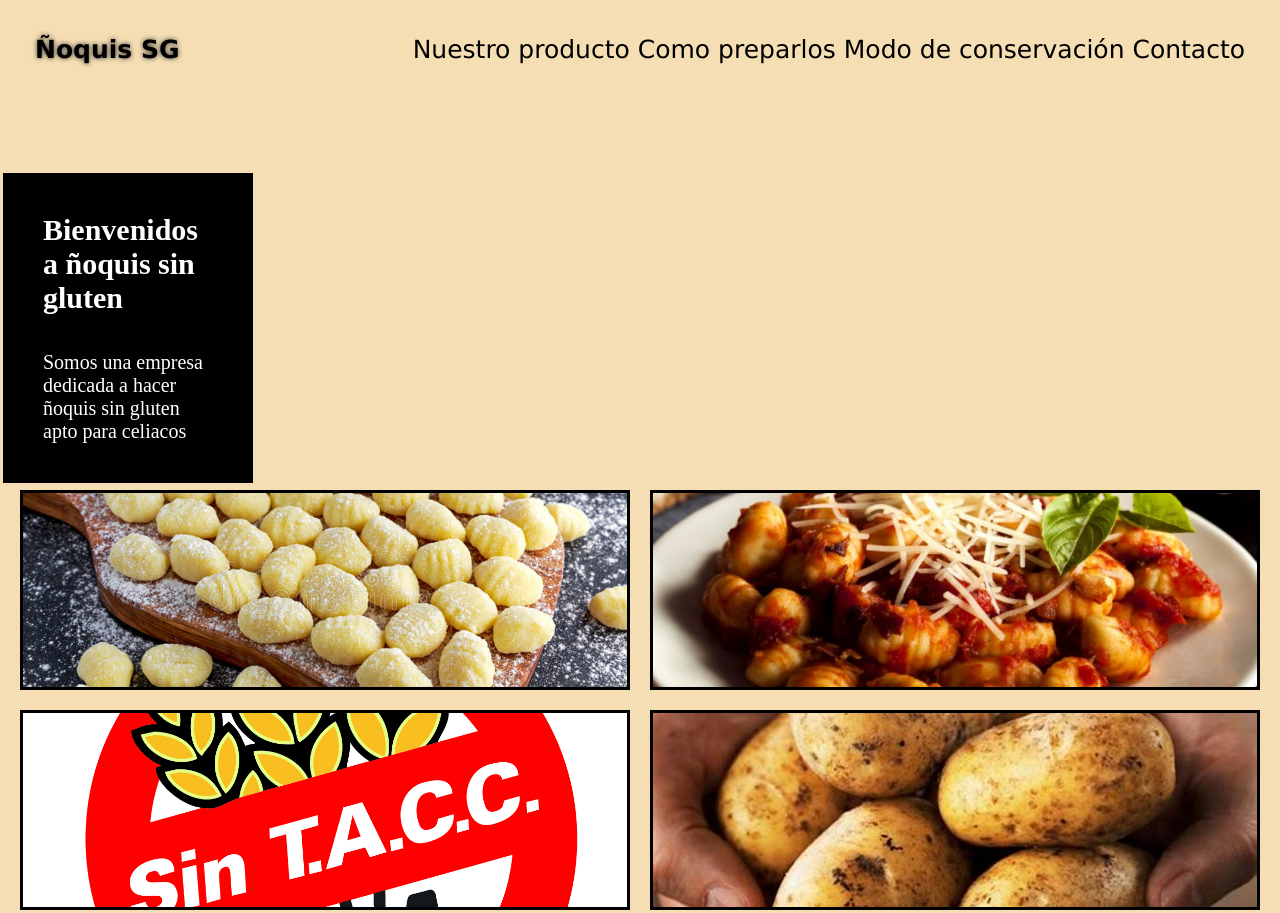
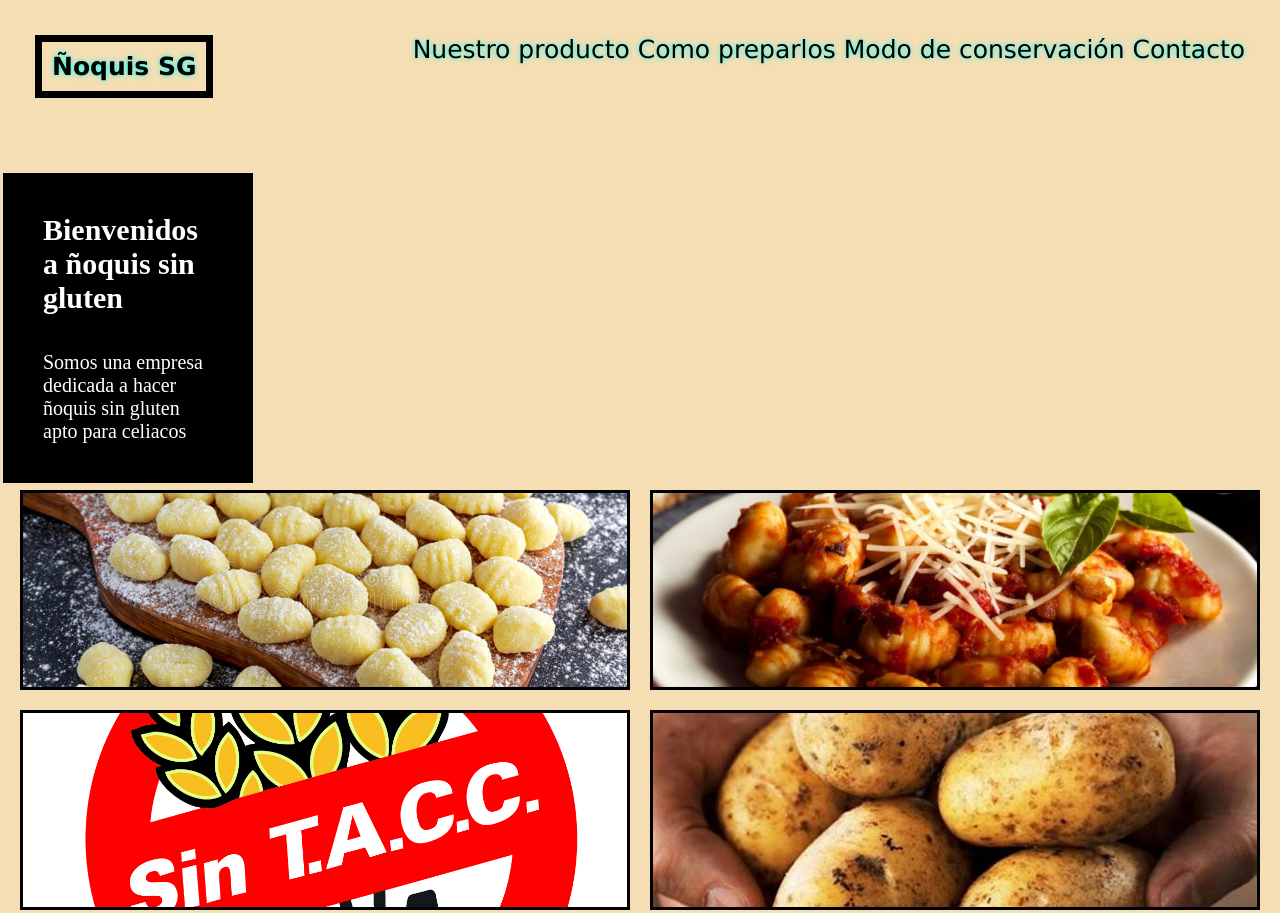
Before and after one commit to Mauri21e/Preentrega2coder, a plain HTML site: page index.html in a window 1280 px wide. Shown: the top 913 px of the page. Drawn offline with Linux system fonts and the light colour scheme.

Commit message:
modifique la barra navegadora

```diff
--- a/estilos.css
+++ b/estilos.css
@@ -22,7 +22,9 @@ header{
         float: left;
         color: black;
         font-weight: bold;
-        text-shadow: 0 0 5px #333;
+        text-shadow: 0 0 5px aqua;
+        border: 7px solid black;
+        padding: 10px 10px;
 
     }
 
@@ -34,6 +36,7 @@ header{
     .barra li{
         list-style: none;
         display: inline-block;
+        text-shadow: 0 0 5px aqua;
     }
 
     .barra a{
```
